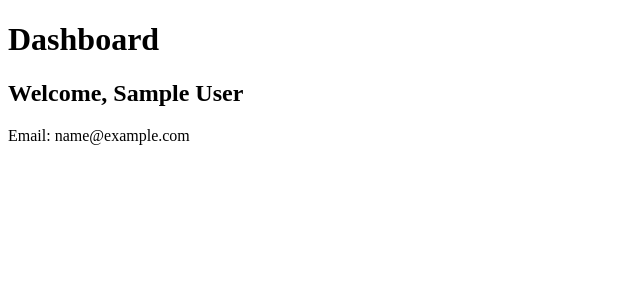
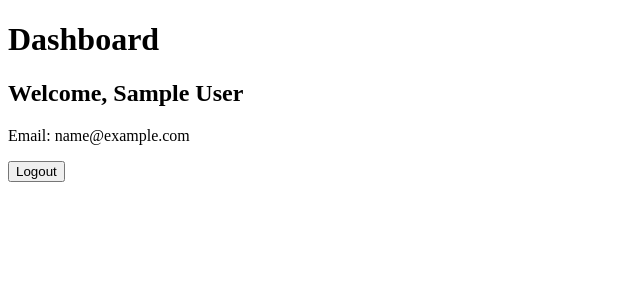
Before and after one commit to S-KABILAN/resumeBuilder, a React (Vite) app in the folder frontend/: page /dashboard in a window 1280 px wide. Shown: the top 300 px of the page, without its empty margins (0-640 px from the left). Built offline with nearby package versions, Linux system fonts and the light colour scheme; sample sign-in values are in the browser's storage.

Commit message:
redirect url fix

```diff
--- a/frontend/src/pages/Dashboard.jsx
+++ b/frontend/src/pages/Dashboard.jsx
@@ -1,8 +1,10 @@
 // src/pages/Dashboard.jsx
 import { useEffect, useState } from "react";
+import { useNavigate } from "react-router-dom";
 
 function Dashboard() {
   const [user, setUser] = useState(null);
+  const navigate = useNavigate();
 
   useEffect(() => {
     // Retrieve user details from local storage
@@ -12,6 +14,14 @@
     }
   }, []);
 
+  const handleLogout = () => {
+    // Clear token and user details from local storage
+    localStorage.removeItem("token");
+    localStorage.removeItem("user");
+    // Redirect to login page
+    navigate("/login");
+  };
+
   return (
     <div>
       <h1 className="text-2xl font-bold">Dashboard</h1>
@@ -20,6 +30,12 @@
           <h2>Welcome, {user.name}</h2>
           <p>Email: {user.email}</p>
           {/* Display more details as needed */}
+          <button
+            onClick={handleLogout}
+            className="mt-4 px-4 py-2 bg-red-500 text-white rounded"
+          >
+            Logout
+          </button>
         </div>
       ) : (
         <p>Loading user details...</p>
```
Also changed, not shown: frontend/vercel.json (added).
